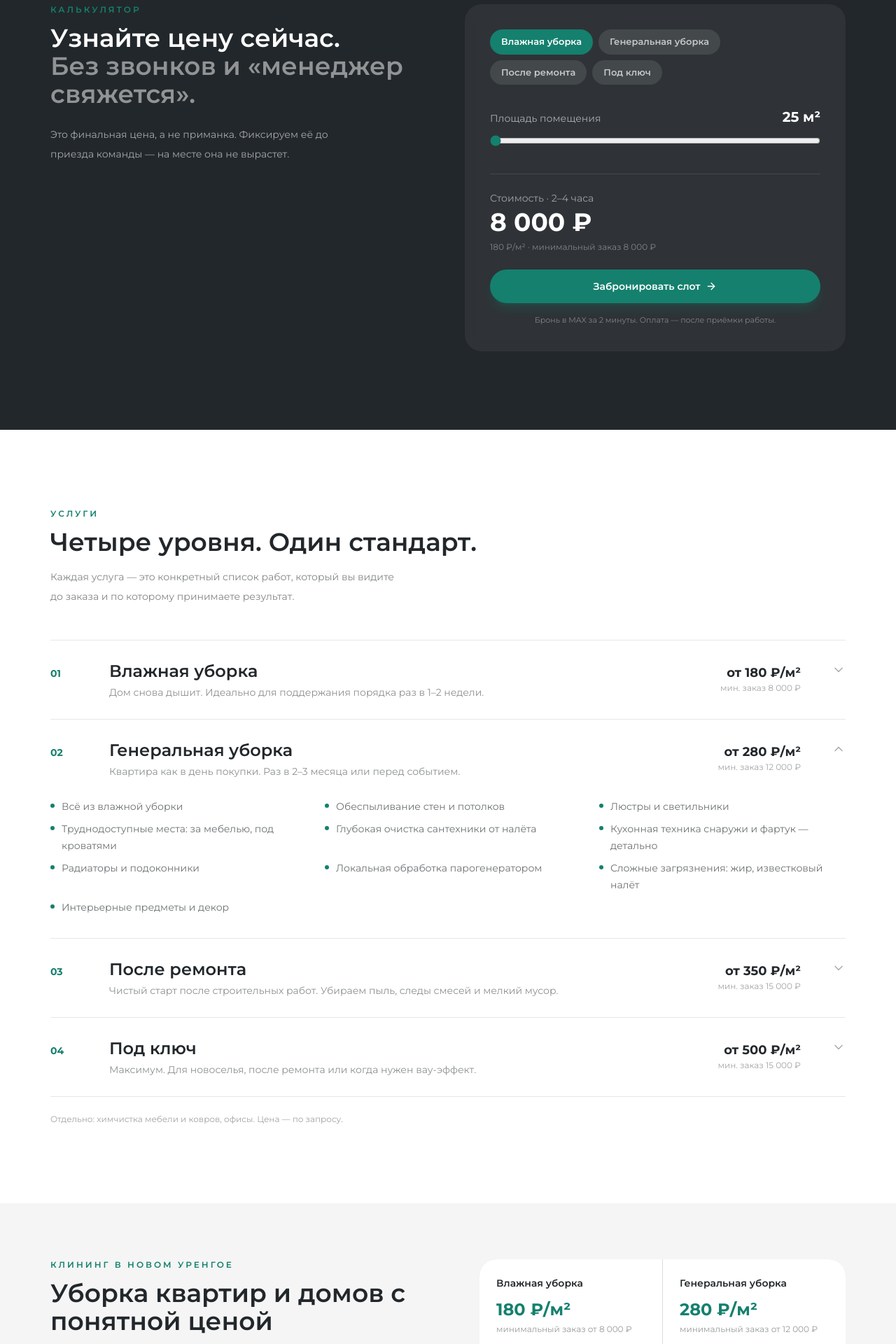
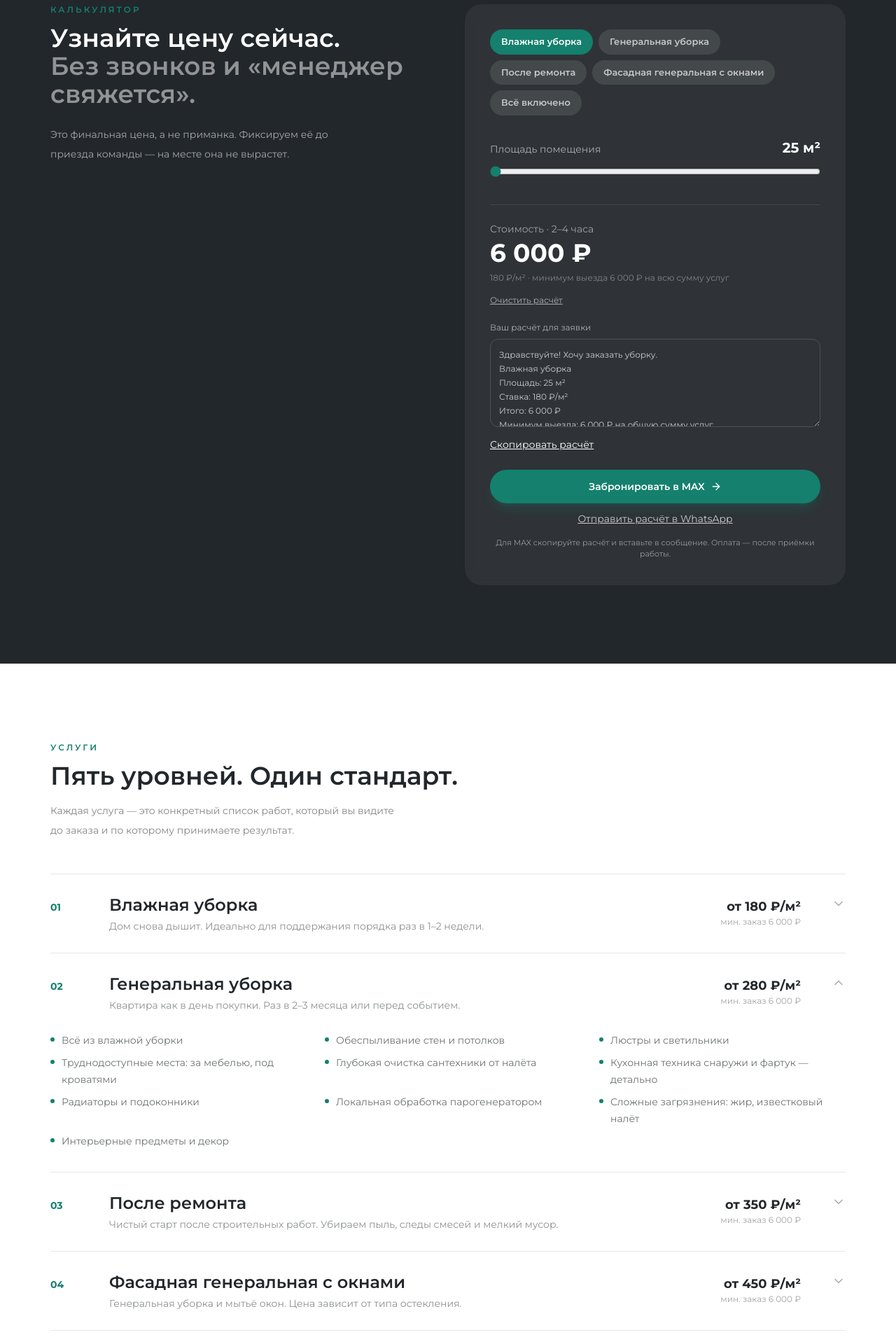
Before and after one commit to radzun9080002222-ship-it/vershina089, a React (Vite) app: page / in a window 1280 px wide. Shown: the part 1560-3480 px from the top of the page at 70% size. Built offline with nearby package versions, Linux system fonts and the light colour scheme.

Commit message:
Update approved public calculator tariffs

```diff
--- a/index.html
+++ b/index.html
@@ -36,8 +36,11 @@
   "url": "https://vershina089.ru/",
   "telephone": "+79224539145",
   "image": "https://vershina089.ru/images/og-novy-urengoy.jpg",
-  "priceRange": "\u20bd\u20bd",
-  "areaServed": { "@type": "City", "name": "Новый Уренгой" },
+  "priceRange": "от 6000 ₽",
+  "areaServed": {
+    "@type": "City",
+    "name": "Новый Уренгой"
+  },
   "address": {
     "@type": "PostalAddress",
     "addressLocality": "Новый Уренгой",
@@ -46,13 +49,99 @@
   },
   "hasOfferCatalog": {
     "@type": "OfferCatalog",
-    "name": "\u0423\u0441\u043b\u0443\u0433\u0438 \u043a\u043b\u0438\u043d\u0438\u043d\u0433\u0430",
+    "name": "Услуги клининга",
     "itemListElement": [
-      {"@type":"Offer","description":"180 ₽/м², минимальный заказ 8 000 ₽","itemOffered":{"@type":"Service","name":"Влажная уборка в Новом Уренгое"},"priceSpecification":{"@type":"UnitPriceSpecification","price":180,"priceCurrency":"RUB","unitText":"м²"}},
-      {"@type":"Offer","description":"280 ₽/м², минимальный заказ 12 000 ₽","itemOffered":{"@type":"Service","name":"Генеральная уборка в Новом Уренгое"},"priceSpecification":{"@type":"UnitPriceSpecification","price":280,"priceCurrency":"RUB","unitText":"м²"}},
-      {"@type":"Offer","description":"350 ₽/м², минимальный заказ 15 000 ₽","itemOffered":{"@type":"Service","name":"Уборка после ремонта в Новом Уренгое"},"priceSpecification":{"@type":"UnitPriceSpecification","price":350,"priceCurrency":"RUB","unitText":"м²"}},
-      {"@type":"Offer","description":"500 ₽/м² со стандартными окнами, минимальный заказ 15 000 ₽","itemOffered":{"@type":"Service","name":"Уборка под ключ со стандартными окнами в Новом Уренгое"},"priceSpecification":{"@type":"UnitPriceSpecification","price":500,"priceCurrency":"RUB","unitText":"м²"}},
-      {"@type":"Offer","description":"600 ₽/м² с панорамными окнами, минимальный заказ 15 000 ₽","itemOffered":{"@type":"Service","name":"Уборка под ключ с панорамными окнами в Новом Уренгое"},"priceSpecification":{"@type":"UnitPriceSpecification","price":600,"priceCurrency":"RUB","unitText":"м²"}}
+      {
+        "@type": "Offer",
+        "itemOffered": {
+          "@type": "Service",
+          "name": "Влажная уборка"
+        },
+        "priceSpecification": {
+          "@type": "UnitPriceSpecification",
+          "price": 180,
+          "priceCurrency": "RUB",
+          "unitText": "м²"
+        }
+      },
+      {
+        "@type": "Offer",
+        "itemOffered": {
+          "@type": "Service",
+          "name": "Генеральная уборка"
+        },
+        "priceSpecification": {
+          "@type": "UnitPriceSpecification",
+          "price": 280,
+          "priceCurrency": "RUB",
+          "unitText": "м²"
+        }
+      },
+      {
+        "@type": "Offer",
+        "itemOffered": {
+          "@type": "Service",
+          "name": "После ремонта"
+        },
+        "priceSpecification": {
+          "@type": "UnitPriceSpecification",
+          "price": 350,
+          "priceCurrency": "RUB",
+          "unitText": "м²"
+        }
+      },
+      {
+        "@type": "Offer",
+        "itemOffered": {
+          "@type": "Service",
+          "name": "Фасадная генеральная с окнами — Стандартные окна"
+        },
+        "priceSpecification": {
+          "@type": "UnitPriceSpecification",
+          "price": 450,
+          "priceCurrency": "RUB",
+          "unitText": "м²"
+        }
+      },
+      {
+        "@type": "Offer",
+        "itemOffered": {
+          "@type": "Service",
+          "name": "Фасадная генеральная с окнами — Панорамные окна"
+        },
+        "priceSpecification": {
+          "@type": "UnitPriceSpecification",
+          "price": 550,
+          "priceCurrency": "RUB",
+          "unitText": "м²"
+        }
+      },
+      {
+        "@type": "Offer",
+        "itemOffered": {
+          "@type": "Service",
+          "name": "Всё включено — Стандартные окна"
+        },
+        "priceSpecification": {
+          "@type": "UnitPriceSpecification",
+          "price": 500,
+          "priceCurrency": "RUB",
+          "unitText": "м²"
+        }
+      },
+      {
+        "@type": "Offer",
+        "itemOffered": {
+          "@type": "Service",
+          "name": "Всё включено — Панорамные окна"
+        },
+        "priceSpecification": {
+          "@type": "UnitPriceSpecification",
+          "price": 600,
+          "priceCurrency": "RUB",
+          "unitText": "м²"
+        }
+      }
     ]
   }
 }
--- a/package.json
+++ b/package.json
@@ -6,7 +6,7 @@
   "packageManager": "pnpm@11.7.0",
   "scripts": {
     "dev": "vite",
-    "build": "tsc -b && vite build",
+    "build": "tsc -b && vite build && node scripts/check-pricing.mjs",
     "preview": "vite preview"
   },
   "dependencies": {
--- a/src/components/Calculator.tsx
+++ b/src/components/Calculator.tsx
@@ -1,21 +1,29 @@
 import { useState } from "react";
 import { ArrowRight } from "lucide-react";
-import { TARIFFS, MAX_LINK } from "../data";
+import { TARIFFS, MAX_LINK, WA_LINK } from "../data";
+
+import { calculateVisit, createQuote } from "../pricing";
 
 const fmt = (n: number) => n.toLocaleString("ru-RU");
 
 export default function Calculator() {
   const [area, setArea] = useState(25);
-  const [tariffId, setTariffId] = useState(TARIFFS[0].id);
+  const [tariffId, setTariffId] = useState("regular");
   const [rateOptionId, setRateOptionId] = useState("standard");
-  const tariff = TARIFFS.find((t) => t.id === tariffId)!;
-  const rateOption = tariff.rateOptions?.find((option) => option.id === rateOptionId);
-  const rate = tariff.rate ?? rateOption?.rate ?? null;
-  const price = rate ? Math.max(rate * area, tariff.minPrice) : null;
+  const tariff = TARIFFS.find((t) => t.id === tariffId);
+  const [copyStatus, setCopyStatus] = useState("");
+  const rateOption = tariff?.rateOptions?.find((option) => option.id === rateOptionId);
+  const rate = tariff?.rate ?? rateOption?.rate ?? null;
+  const price = calculateVisit(rate && area > 0 ? [rate * area] : []);
+  const quote = tariff && rate ? createQuote(tariff.name, rateOption?.name, area, rate, price) : "";
+  const copyQuote = async () => {
+    try { await navigator.clipboard.writeText(quote); setCopyStatus("Расчёт скопирован — вставьте его в сообщение."); }
+    catch { setCopyStatus("Не удалось скопировать автоматически. Выделите и скопируйте расчёт ниже."); }
+  };
 
   return (
     <section id="calc" className="bg-graphite py-20 text-white md:py-28">
-      <div className="container-x grid gap-12 lg:grid-cols-2">
+      <div className="container-x grid min-w-0 gap-12 lg:grid-cols-2">
         <div>
           <div className="kicker">Калькулятор</div>
           <h2 className="mt-3 text-3xl font-semibold leading-snug md:text-4xl">
@@ -29,14 +37,14 @@ export default function Calculator() {
           </p>
         </div>
 
-        <div className="rounded-3xl bg-white/[0.06] p-7 backdrop-blur md:p-9">
+        <div className="min-w-0 rounded-3xl bg-white/[0.06] p-7 backdrop-blur md:p-9">
           <div className="flex flex-wrap gap-2">
             {TARIFFS.map((t) => (
               <button
                 key={t.id}
-                onClick={() => setTariffId(t.id)}
+                onClick={() => { setTariffId(t.id); setCopyStatus(""); }}
                 aria-pressed={t.id === tariffId}
-                className={`rounded-full px-4 py-2 text-[13px] font-semibold transition ${
+                className={`max-w-full whitespace-normal rounded-full px-4 py-2 text-[13px] font-semibold transition ${
                   t.id === tariffId ? "bg-emerald text-white" : "bg-white/10 text-white/70 hover:bg-white/15"
                 }`}
               >
@@ -45,7 +53,7 @@ export default function Calculator() {
             ))}
           </div>
 
-          {tariff.rateOptions && (
+          {tariff?.rateOptions && (
             <div className="mt-6">
               <div className="mb-2 text-sm text-white/60">Тип остекления</div>
               <div className="flex flex-wrap gap-2">
@@ -90,30 +98,29 @@ export default function Calculator() {
           <div className="mt-8 border-t border-white/10 pt-6">
             {price ? (
               <>
-                <div className="text-sm text-white/55">Стоимость · {tariff.duration}</div>
+                <div className="text-sm text-white/55">Стоимость · {tariff?.duration}</div>
                 <div className="mt-1 text-4xl font-bold text-white">{fmt(price)} ₽</div>
                 <div className="mt-2 text-xs text-white/40">
                   {fmt(rate!)} ₽/м²
-                  {tariff.minPrice ? ` · минимальный заказ ${fmt(tariff.minPrice)} ₽` : ""}
+                   · минимум выезда 6 000 ₽ на всю сумму услуг
                 </div>
               </>
             ) : (
               <>
-                <div className="text-sm text-white/55">Под ключ считаем индивидуально</div>
-                <div className="mt-1 text-2xl font-bold text-white">Точная смета за 15 минут</div>
+                <div className="text-sm text-white/55">Выберите вид уборки</div>
+                <div className="mt-1 text-2xl font-bold text-white">0 ₽</div>
               </>
             )}
-            <a
-              href={MAX_LINK}
-              target="_blank"
-              rel="noreferrer"
-              className="btn-primary mt-6 w-full justify-center"
-            >
-              Забронировать слот <ArrowRight size={16} />
-            </a>
-            <p className="mt-4 text-center text-[11px] text-white/40">
-              Бронь в MAX за 2 минуты. Оплата — после приёмки работы.
-            </p>
+            <button type="button" className="mt-4 text-xs text-white/60 underline" onClick={() => { setTariffId(""); setArea(25); setRateOptionId("standard"); setCopyStatus(""); }}>Очистить расчёт</button>
+            {quote && <>
+              <label htmlFor="cleaning-quote" className="mt-5 block text-xs text-white/60">Ваш расчёт для заявки</label>
+              <textarea id="cleaning-quote" readOnly value={quote} rows={5} className="mt-2 w-full min-w-0 rounded-xl border border-white/15 bg-transparent p-3 text-xs leading-5 text-white/75" />
+              <button type="button" onClick={copyQuote} className="mt-2 text-sm text-white underline">Скопировать расчёт</button>
+              <p role="status" aria-live="polite" className="mt-2 text-xs text-white/60">{copyStatus}</p>
+              <a href={MAX_LINK} target="_blank" rel="noreferrer" className="btn-primary mt-4 w-full justify-center">Забронировать в MAX <ArrowRight size={16} /></a>
+              <a href={WA_LINK.split("?")[0] + "?text=" + encodeURIComponent(quote)} target="_blank" rel="noreferrer" className="mt-3 block text-center text-sm text-white/75 underline">Отправить расчёт в WhatsApp</a>
+              <p className="mt-4 text-center text-[11px] text-white/50">Для MAX скопируйте расчёт и вставьте в сообщение. Оплата — после приёмки работы.</p>
+            </>}
           </div>
         </div>
       </div>
--- a/src/components/SeoCopy.tsx
+++ b/src/components/SeoCopy.tsx
@@ -1,9 +1,5 @@
-const prices = [
-  { service: "Влажная уборка", rate: "180 ₽/м²", minimum: "от 8 000 ₽" },
-  { service: "Генеральная уборка", rate: "280 ₽/м²", minimum: "от 12 000 ₽" },
-  { service: "После ремонта", rate: "350 ₽/м²", minimum: "от 15 000 ₽" },
-  { service: "Под ключ", rate: "от 500 ₽/м²", minimum: "от 15 000 ₽" },
-];
+import { TARIFFS } from "../data";
+const prices = TARIFFS.map(t => ({service: t.name, rate: t.rate ? t.rate + " ₽/м²" : t.rateOptions!.map(o => o.rate).join(" / ") + " ₽/м²", minimum: "от 6 000 ₽"}));
 
 export default function SeoCopy() {
   return (
@@ -20,8 +16,7 @@ export default function SeoCopy() {
             профессиональные средства, работаем по чек-листу и заранее фиксируем стоимость.
           </p>
           <p className="mt-3 max-w-xl text-sm leading-7 text-ink/65">
-            Расчёт в калькуляторе начинается с 25 м². Для уборки под ключ цена зависит
-            от типа окон: стандартные — 500 ₽/м², панорамные — 600 ₽/м².
+            Расчёт начинается с 25 м². Фасадная генеральная с окнами — 450/550 ₽/м², всё включено — 500/600 ₽/м²: стандартные/панорамные окна. Минимум выезда — 6 000 ₽ на общую сумму услуг.
           </p>
         </div>
 
--- a/src/components/Services.tsx
+++ b/src/components/Services.tsx
@@ -11,7 +11,7 @@ export default function Services() {
     <section id="services" className="bg-white py-20 md:py-28">
       <div className="container-x">
         <div className="kicker">Услуги</div>
-        <h2 className="mt-3 text-3xl font-semibold text-graphite md:text-4xl">Четыре уровня. Один стандарт.</h2>
+        <h2 className="mt-3 text-3xl font-semibold text-graphite md:text-4xl">Пять уровней. Один стандарт.</h2>
         <p className="mt-4 max-w-lg text-sm leading-7 text-ink/60">
           Каждая услуга — это конкретный список работ, который вы видите до заказа
           и по которому принимаете результат.
@@ -24,7 +24,7 @@ export default function Services() {
               <div key={t.id}>
                 <button
                   onClick={() => setOpenId(open ? null : t.id)}
-                  className="grid w-full grid-cols-[auto_1fr_auto] items-baseline gap-4 py-7 text-left transition hover:bg-mist/60 md:grid-cols-[60px_1fr_220px_40px] md:gap-6"
+                  className="grid w-full grid-cols-[auto_minmax(0,1fr)_auto] items-baseline gap-4 py-7 text-left transition hover:bg-mist/60 md:grid-cols-[60px_minmax(0,1fr)_220px_40px] md:gap-6"
                 >
                   <span className="text-sm font-bold text-emerald">{t.n}</span>
                   <span>
--- a/src/data.ts
+++ b/src/data.ts
@@ -50,14 +50,14 @@ export type Tariff = {
 
 export const TARIFFS: Tariff[] = [
   {
-    id: "regular",
-    n: "01",
-    name: "Влажная уборка",
-    rate: 180,
-    minPrice: 8000,
-    tagline: "Дом снова дышит. Идеально для поддержания порядка раз в 1–2 недели.",
-    duration: "2–4 часа",
-    checklist: [
+    "id": "regular",
+    "n": "01",
+    "name": "Влажная уборка",
+    "rate": 180,
+    "minPrice": 6000,
+    "tagline": "Дом снова дышит. Идеально для поддержания порядка раз в 1–2 недели.",
+    "duration": "2–4 часа",
+    "checklist": [
       "Пылесос всех полов и ковров",
       "Влажная уборка полов",
       "Двери, ручки, плинтусы",
@@ -65,18 +65,18 @@ export const TARIFFS: Tariff[] = [
       "Санузел: сантехника, плитка, пол",
       "Мойка и смесители до блеска",
       "Зеркала и стеклянные поверхности",
-      "Вынос мусора, замена пакетов",
-    ],
+      "Вынос мусора, замена пакетов"
+    ]
   },
   {
-    id: "general",
-    n: "02",
-    name: "Генеральная уборка",
-    rate: 280,
-    minPrice: 12000,
-    tagline: "Квартира как в день покупки. Раз в 2–3 месяца или перед событием.",
-    duration: "5–8 часов",
-    checklist: [
+    "id": "general",
+    "n": "02",
+    "name": "Генеральная уборка",
+    "rate": 280,
+    "minPrice": 6000,
+    "tagline": "Квартира как в день покупки. Раз в 2–3 месяца или перед событием.",
+    "duration": "5–8 часов",
+    "checklist": [
       "Всё из влажной уборки",
       "Обеспыливание стен и потолков",
       "Люстры и светильники",
@@ -86,39 +86,74 @@ export const TARIFFS: Tariff[] = [
       "Радиаторы и подоконники",
       "Локальная обработка парогенератором",
       "Сложные загрязнения: жир, известковый налёт",
-      "Интерьерные предметы и декор",
-    ],
+      "Интерьерные предметы и декор"
+    ]
   },
   {
-    id: "after-renovation",
-    n: "03",
-    name: "После ремонта",
-    rate: 350,
-    minPrice: 15000,
-    tagline: "Чистый старт после строительных работ. Убираем пыль, следы смесей и мелкий мусор.",
-    duration: "1–2 дня",
-    checklist: [
+    "id": "after-renovation",
+    "n": "03",
+    "name": "После ремонта",
+    "rate": 350,
+    "minPrice": 6000,
+    "tagline": "Чистый старт после строительных работ. Убираем пыль, следы смесей и мелкий мусор.",
+    "duration": "1–2 дня",
+    "checklist": [
       "Удаление строительной пыли со всех поверхностей",
       "Влажная уборка полов, стен, дверей и плинтусов",
       "Удаление следов строительных смесей",
       "Глубокая очистка кухни и санузлов",
       "Обеспыливание мебели, радиаторов и светильников",
-      "Финишная детализация каждой комнаты",
-    ],
+      "Финишная детализация каждой комнаты"
+    ]
   },
   {
-    id: "turnkey",
-    n: "04",
-    name: "Под ключ",
-    rate: null,
-    rateOptions: [
-      { id: "standard", name: "Стандартные окна", rate: 500 },
-      { id: "panoramic", name: "Панорамные окна", rate: 600 },
+    "id": "facade-general",
+    "n": "04",
+    "name": "Фасадная генеральная с окнами",
+    "rate": null,
+    "rateOptions": [
+      {
+        "id": "standard",
+        "name": "Стандартные окна",
+        "rate": 450
+      },
+      {
+        "id": "panoramic",
+        "name": "Панорамные окна",
+        "rate": 550
+      }
     ],
-    minPrice: 15000,
-    tagline: "Максимум. Для новоселья, после ремонта или когда нужен вау-эффект.",
-    duration: "1–2 дня",
-    checklist: [
+    "minPrice": 6000,
+    "tagline": "Генеральная уборка и мытьё окон. Цена зависит от типа остекления.",
+    "duration": "1–2 дня",
+    "checklist": [
+      "Всё из генеральной уборки",
+      "Окна и балконные группы",
+      "Рамы, откосы и подоконники",
+      "Финишная детализация каждой комнаты"
+    ]
+  },
+  {
+    "id": "turnkey",
+    "n": "05",
+    "name": "Всё включено",
+    "rate": null,
+    "rateOptions": [
+      {
+        "id": "standard",
+        "name": "Стандартные окна",
+        "rate": 500
+      },
+      {
+        "id": "panoramic",
+        "name": "Панорамные окна",
+        "rate": 600
+      }
+    ],
+    "minPrice": 6000,
+    "tagline": "Максимум. Для новоселья, после ремонта или когда нужен вау-эффект.",
+    "duration": "1–2 дня",
+    "checklist": [
       "Всё из генеральной уборки",
       "Окна и балконные группы",
       "Шкафы и полки внутри",
@@ -127,9 +162,9 @@ export const TARIFFS: Tariff[] = [
       "Строительная пыль после ремонта",
       "Финишная детализация каждой комнаты",
       "Ароматизация premium-линейкой",
-      "Фотоотчёт и личный чек-лист объекта",
-    ],
-  },
+      "Фотоотчёт и личный чек-лист объекта"
+    ]
+  }
 ];
 
 export const CASES = [
@@ -173,7 +208,7 @@ export const TRUST = [
 export const FAQ = [
   {
     q: "Сколько это стоит на самом деле?",
-    a: "Ровно столько, сколько показал калькулятор. Влажная уборка — 180 ₽/м² с минимальным заказом 8 000 ₽, генеральная — 280 ₽/м² с минимумом 12 000 ₽, после ремонта — 350 ₽/м² с минимумом 15 000 ₽. Уборка под ключ стоит 500 ₽/м² со стандартными окнами или 600 ₽/м² с панорамными, минимальный заказ — 15 000 ₽. Расчёт начинается с площади 25 м², цена фиксируется до приезда.",
+    a: "Влажная уборка — 180 ₽/м², генеральная — 280 ₽/м², после ремонта — 350 ₽/м². Фасадная генеральная с окнами — 450 ₽/м² со стандартными окнами и 550 ₽/м² с панорамными. Всё включено — 500 и 600 ₽/м² соответственно. Минимальная стоимость непустого выезда — 6 000 ₽, один раз на общую сумму услуг. Пустой расчёт — 0 ₽. Расчёт начинается с площади 25 м², цену фиксируем до приезда.",
   },
   {
     q: "Мне нужно быть дома во время уборки?",
--- /dev/null
+++ b/src/pricing.ts
@@ -0,0 +1,10 @@
+export const MINIMUM_VISIT_PRICE = 6000;
+/** Round the complete visit once, never individual service lines. Empty selections stay zero. */
+export function calculateVisit(amounts: readonly number[]): number {
+  if (amounts.some(amount => !Number.isFinite(amount) || amount < 0)) throw new RangeError("Invalid service amount");
+  const subtotal = amounts.reduce((sum, amount) => sum + amount, 0);
+  return subtotal > 0 ? Math.max(subtotal, MINIMUM_VISIT_PRICE) : 0;
+}
+export function createQuote(name: string, windows: string | undefined, area: number, rate: number, total: number): string {
+  return ["Здравствуйте! Хочу заказать уборку.", name + (windows ? " — " + windows : ""), "Площадь: " + area + " м²", "Ставка: " + rate + " ₽/м²", "Итого: " + total.toLocaleString("ru-RU") + " ₽", "Минимум выезда: 6 000 ₽ на общую сумму услуг."].join("\n");
+}
```
Also changed, not shown: scripts/check-pricing.mjs (added, +21 -0 lines), 1 other file (tests, documents, lock files or other folders).
